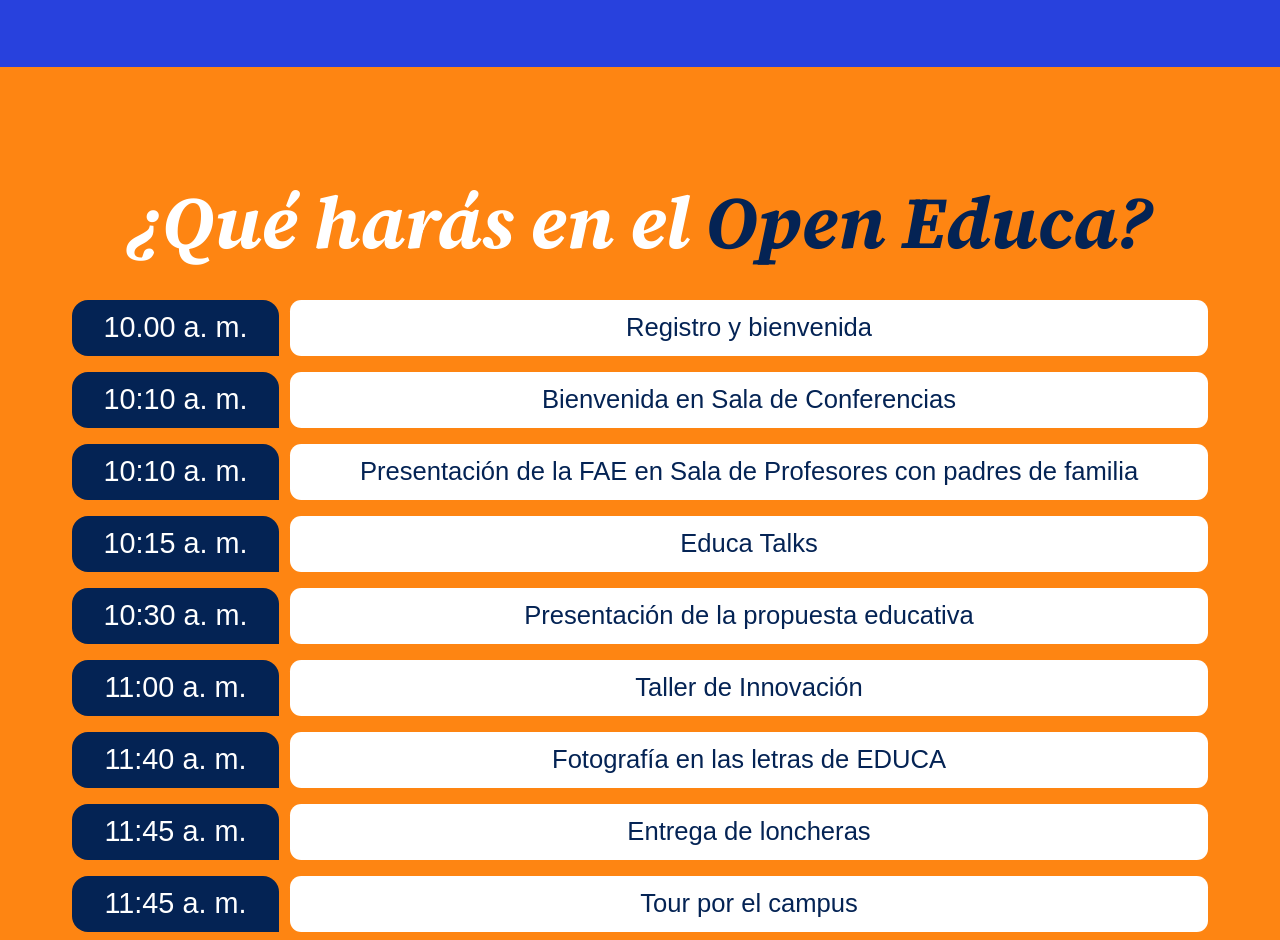
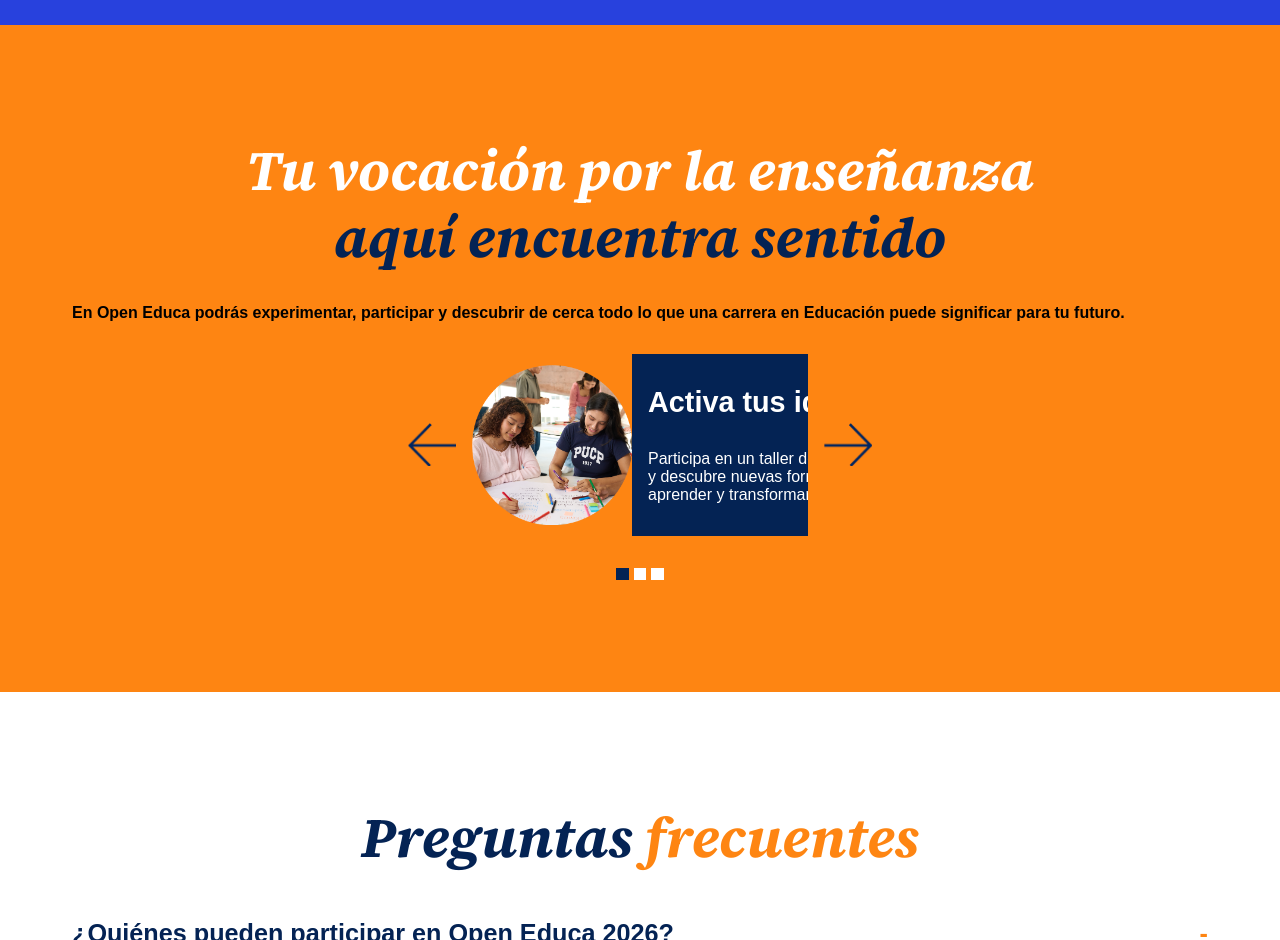
Before and after one commit to JossCoder23/educa, a plain HTML site: page index.html in a window 1280 px wide. Shown: the part 1860-2800 px from the top of the page. Drawn offline with Linux system fonts and the light colour scheme.

Commit message:
update0617180826

```diff
--- a/index.html
+++ b/index.html
@@ -130,44 +130,38 @@
         </div>
         <div class="bloque5">
             <div class="bloque5Container">
-                <h3 class="bloque5__title">¿Qué harás en el <span>Open Educa?</span></h3>
+                <h3 class="bloque5__title">Tu vocación por la enseñanza <br> <span>aquí encuentra sentido</span></h3>
+                <h4>En Open Educa podrás experimentar, participar y descubrir de cerca todo lo que una carrera en Educación puede significar para tu futuro.</h4>
                 <div class="bloque5__wrapper">
+                    <span class="prev-arrow">
+                        <img src="bloque7-arrow-left.png" alt="Anterior">
+                    </span>
+                    <div class="carousel__viewport">
+                        <div class="carousel__track">
                             <div class="bloque5__item">
-                        <h3>10.00 a. m.</h3>
-                        <h4>Registro y bienvenida</h4>
+                                <img src="bloque7-1.png" alt="">
+                                <div class="bloque5Item__text">
+                                    <h3>Activa tus ideas</h3>
+                                    <p>Participa en un taller de innovación y descubre nuevas formas de crear, aprender y transformar.</p>
+                                </div>
                             </div>
                             <div class="bloque5__item">
-                        <h3>10:10 a. m.</h3>
-                        <h4>Bienvenida en Sala de Conferencias</h4>
+                                <img src="bloque7-1.png" alt="">
+                                <div class="bloque5Item__text">
+                                    <h3>Activa tus ideas</h3>
+                                    <p>Participa en un taller de innovación y descubre nuevas formas de crear, aprender y transformar.</p>
                                 </div>
-                    <div class="bloque5__item">
-                        <h3>10:10 a. m.</h3>
-                        <h4>Presentación de la FAE en Sala de Profesores con padres de familia</h4>
                             </div>
-                    <div class="bloque5__item">
-                        <h3>10:15 a. m.</h3>
-                        <h4>Educa Talks</h4>
                         </div>
-                    <div class="bloque5__item">
-                        <h3>10:30 a. m.</h3>
-                        <h4>Presentación de la propuesta educativa</h4>
                     </div>
-                    <div class="bloque5__item">
-                        <h3>11:00 a. m.</h3>
-                        <h4>Taller de Innovación</h4>
+                    <span class="next-arrow">
+                        <img src="bloque7-arrow-right.png" alt="Siguiente">
+                    </span>
                 </div>
-                    <div class="bloque5__item">
-                        <h3>11:40 a. m.</h3>
-                        <h4>Fotografía en las letras de EDUCA</h4>
-                    </div>
-                    <div class="bloque5__item">
-                        <h3>11:45 a. m.</h3>
-                        <h4>Entrega de loncheras</h4>
-                    </div>
-                    <div class="bloque5__item">
-                        <h3>11:45 a. m.</h3>
-                        <h4>Tour por el campus</h4>
-                    </div>
+                <div class="pagination">
+                    <span class="dot active"></span>
+                    <span class="dot"></span>
+                    <span></span>
                 </div>
             </div>
         </div>
--- a/index.js
+++ b/index.js
@@ -45,4 +45,39 @@
             }
         });
     });
+
+
+    const track = document.querySelector('.carousel__track');
+    const slides = document.querySelectorAll('.bloque5__item');
+    const dots = document.querySelectorAll('.pagination .dot');
+    const prevArrow = document.querySelector('.prev-arrow');
+    const nextArrow = document.querySelector('.next-arrow');
+
+    let currentIndex = 0;
+
+    const updateCarousel = (index) => {
+        // Desplazamos el riel. Cada item representa un 100% de la vista actual
+        track.style.transform = `translateX(-${index * 100}%)`;
+
+        // Actualizamos visualmente los puntitos de paginación
+        dots.forEach(dot => dot.classList.remove('active'));
+        dots[index].classList.add('active');
+    };
+
+    nextArrow.addEventListener('click', () => {
+        currentIndex = (currentIndex + 1) % slides.length;
+        updateCarousel(currentIndex);
+    });
+
+    prevArrow.addEventListener('click', () => {
+        currentIndex = (currentIndex - 1 + slides.length) % slides.length;
+        updateCarousel(currentIndex);
+    });
+
+    dots.forEach((dot, index) => {
+        dot.addEventListener('click', () => {
+            currentIndex = index;
+            updateCarousel(currentIndex);
+        });
+    });
 });
--- a/style3.css
+++ b/style3.css
@@ -5,17 +5,28 @@
     box-sizing: border-box;
 }
 
+html {
+    scroll-behavior: smooth;
+}
+
 :root {
     --azul: #042354;
     --azul-claro: #2841dd;
     --naranja: #fe8512;
 
-    --texto-96: clamp(2.5rem, 1.8rem + 3.5vw, 6rem);
+    /* --texto-96: clamp(2.5rem, 1.8rem + 3.5vw, 6rem);
     --texto-72: clamp(2rem, 1.5rem + 2.5vw, 4.5rem);
     --texto-69: clamp(1.88rem, 1.39rem + 2.44vw, 4.31rem);
     --texto-40: clamp(1.5rem, 1.3rem + 1vw, 2.5rem);
     --texto-37: clamp(1.38rem, 1.19rem + 0.94vw, 2.31rem);
-    --texto-35: clamp(1.25rem, 1.06rem + 0.94vw, 2.19rem);
+    --texto-35: clamp(1.25rem, 1.06rem + 0.94vw, 2.19rem); */
+
+    --texto-96: clamp(2rem, 1.5rem + 2.5vw, 4.5rem);
+    --texto-72: clamp(1.75rem, 1.425rem + 1.625vw, 3.375rem);
+    --texto-69: clamp(1.625rem, 1.3rem + 1.61vw, 3.23rem);
+    --texto-40: clamp(1.125rem, 0.975rem + 0.75vw, 1.875rem);
+    --texto-37: clamp(1.06rem, 0.93rem + 0.67vw, 1.73rem);
+    --texto-35: clamp(1rem, 0.87rem + 0.64vw, 1.64rem);
 }
 
 p, h1, h2, h3, h4, h5 {
@@ -382,9 +393,9 @@
 .bloque3__disclaimer__inner {
     background-color: var(--azul);
     padding: 1.5rem;
-    border-top-left-radius: 1rem;
-    border-top-right-radius: 1rem;
-    border-bottom-right-radius: 1rem;
+    border-top-left-radius: 2rem;
+    border-top-right-radius: 2rem;
+    border-bottom-right-radius: 2rem;
 }
 
 .bloque3__disclaimer__inner p {
@@ -429,44 +440,72 @@
 }
 
 .bloque5__wrapper {
-    /* background-color: green; */
     display: flex;
-    flex-direction: column;
-    row-gap: .7rem;
+    /* flex-direction: column; */
+    column-gap: 1rem;
+    align-items: center;
+    /* overflow: hidden; */
+    justify-content: center;
+}
+
+.carousel__viewport {
+    width: 21rem;
+    overflow: hidden;
+}
+
+.carousel__track {
+    display: flex;
+    transition: transform 0.4s ease-in-out; /* Esta es la magia del deslizamiento */
 }
 
 .bloque5__item {
     display: flex;
-    column-gap: .7rem;
+    width: 21rem;
+    flex-shrink: 0;
 }
 
-.bloque5__item h3 {
+.bloque5__item img {
+    width: 10rem;
+    object-fit: contain;
+}
+
+.bloque5Item__text {
     background-color: var(--azul);
     color: white;
-    min-width: 5rem;
-    text-align: center;
-    font-weight: 300;
-    font-size: .8rem;
-    min-height: 2.3rem;
-    align-items: center;
+    font-family: "TTNorms2";
+    font-size: 1rem;
     display: flex;
-    justify-content: center;
-    border-top-left-radius: 1rem;
-    border-top-right-radius: 1rem;
-    border-bottom-left-radius: 1rem;
+    flex-direction: column;
+    row-gap: .5rem;
+    padding: 2rem 1rem 2rem 1rem;
 }
 
-.bloque5__item h4 {
-    font-weight: 400;
-    background-color: white;
-    color: var(--azul);
+.bloque5__wrapper span {
     display: flex;
     align-items: center;
+}
+
+.bloque5__wrapper span img {
+    width: 3rem;
+    cursor: pointer;
+}
+
+.pagination {
+    display: flex;
+    height: auto;
     justify-content: center;
-    width: 100%;
-    padding: .3rem 0;
-    text-align: center;
-    border-radius: .7rem;
+    column-gap: .3rem;
+}
+
+.pagination span {
+    width: .8rem;
+    height: .8rem;
+    background-color: white;
+    cursor: pointer;
+}
+
+.pagination span.active {
+    background-color: var(--azul);
 }
 
 .bloque6 {
@@ -480,6 +519,7 @@
     display: flex;
     flex-direction: column;
     row-gap: 1rem;
+    color: var(--azul);
 }
 
 .bloque6__item {
@@ -489,6 +529,7 @@
 
 .bloque5__title {
     font-size: var(--texto-96);
+    /* color: var(--azul); */
     line-height: 1.2;
     font-family: "Source Serif 4", serif;
     font-style: italic;
@@ -579,6 +620,7 @@
     color: white;
     font-weight: 700;
     font-size: var(--texto-37);
+    cursor: pointer;
 }
 
 footer {
@@ -706,11 +748,11 @@
     }
 
     .bloque1Content__dataBottom p {
-        margin-top: 12vmax;
+        margin-top: 13vmax;
         margin-right: 1vmax;
         font-size: 2vmax;
         color: white;
-        line-height: 1.4;
+        line-height: 2.8rem;
     }
 
     .bloque1Content__dataBottom p span {
@@ -736,6 +778,7 @@
     .bloque3Container__content {
         flex-direction: row;
         column-gap: 5rem;
+        /* align-items: center; */
     }
 
     /* .bloque3__data h2 {
@@ -840,9 +883,6 @@
     /* .bloque6Item__pregunta h4 {
         font-size: 1.7rem;
     } */
-    .bloque6Item__respuesta {
-        /* max-height: 50rem; */
-    }
     /* .bloque6Item__pregunta span {
         font-size: 3rem;
     }
```
Also changed, not shown: bloque7-1.png (added), bloque7-2.png (added), bloque7-3.png (added), bloque7-4.png (added), bloque7-5.png (added), bloque7-arrow-left.png (added), bloque7-arrow-right.png (added), bloque8-back-1.png (added), bloque8-back-2.png (added), bloque8-back-3.png (added), bloque8-back-4.png (added), bloque8-back-5.png (added), bloque8-front-1.png (added), bloque8-front-2.png (added), 3 more files. Lines whose indentation alone changed are shown as unchanged.
